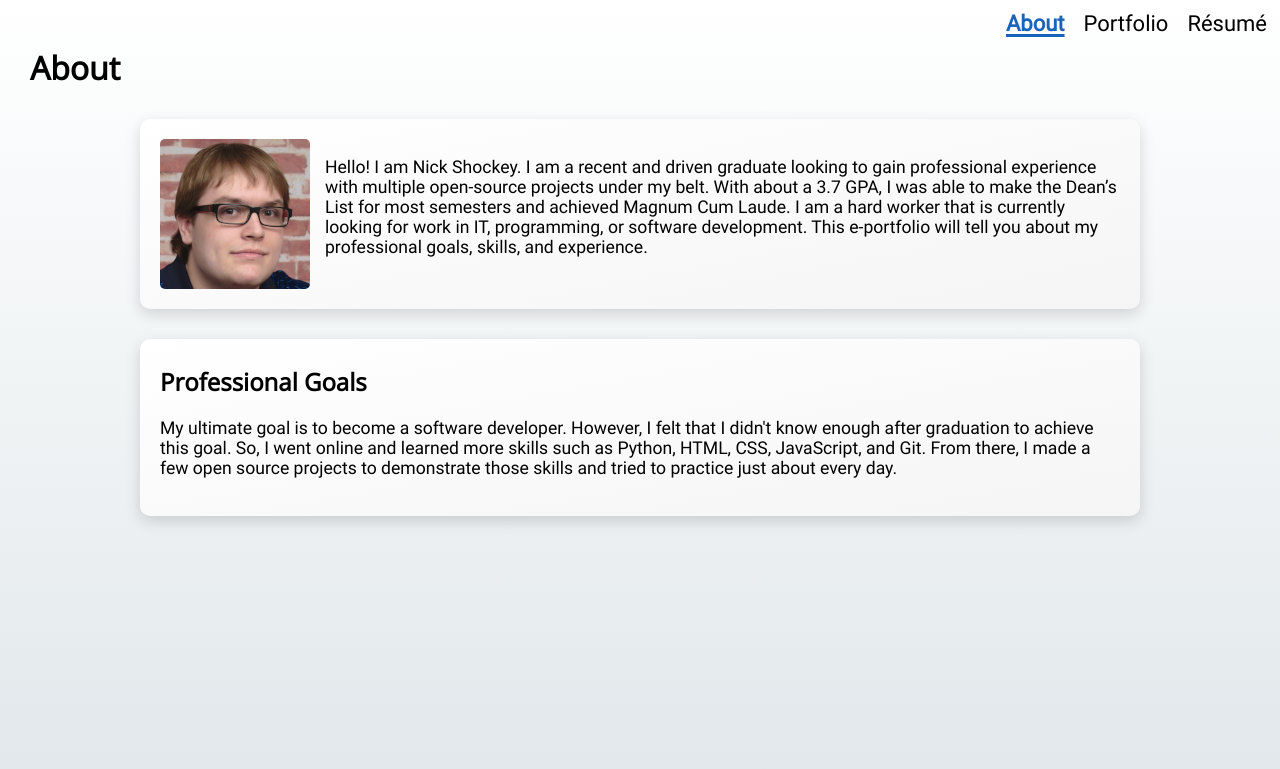
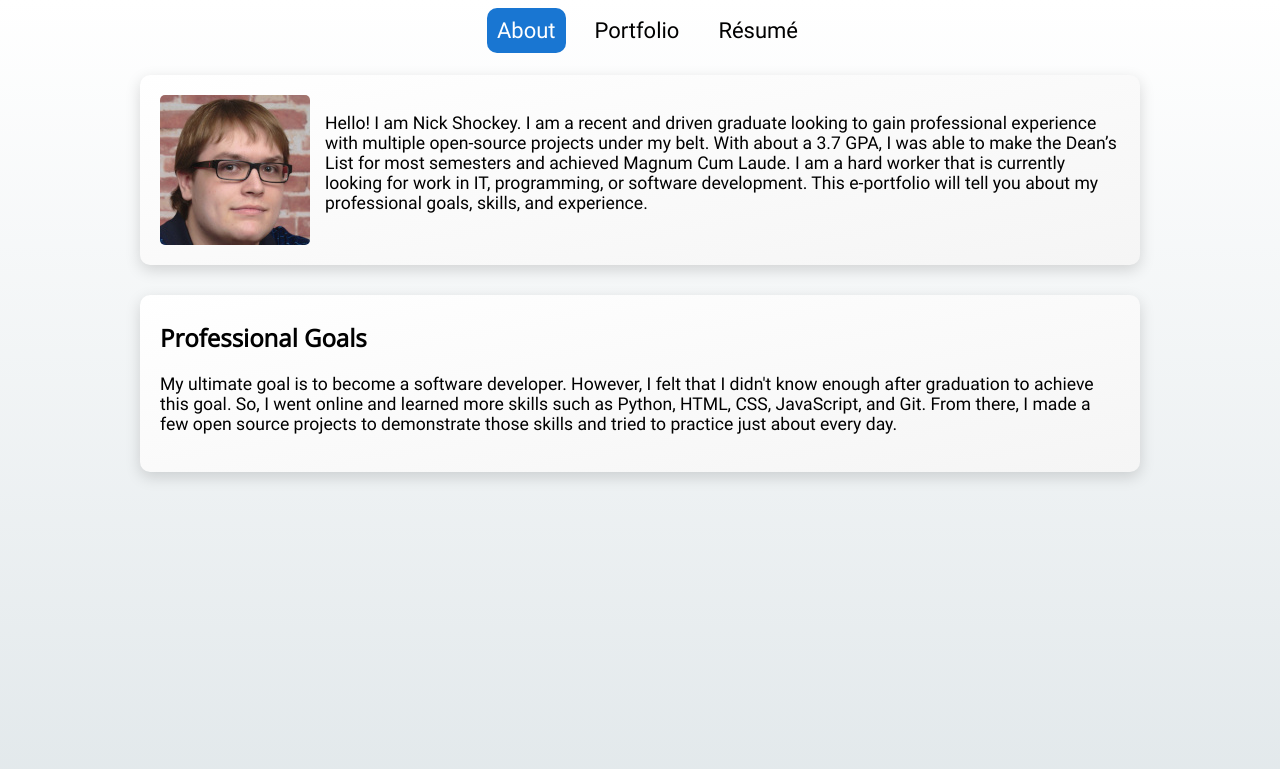
Before and after one commit to njs-guy/njshockey-portfolio, a plain HTML site: page index.html in a window 1280 px wide. Shown: the top 769 px of the page. Drawn offline with Linux system fonts and the light colour scheme.

Commit message:
Implemented a pill style navbar

```diff
--- a/index.html
+++ b/index.html
@@ -17,7 +17,6 @@
 
     <!-- Main content -->
     <div class="main-content">
-        <h1>About</h1>
         <div class="card clearfix">
             <img src="img/profile.jpg" class="card-img" title="Nick Shockey profile picture" alt="Nick Shockey profile picture">
             <p>Hello! I am Nick Shockey. I am a recent and driven graduate looking to gain professional experience with multiple open-source projects under my belt. With about a 3.7 GPA, I was able to make the Dean’s List for most semesters and achieved Magnum Cum Laude. I am a hard worker that is currently looking for work in IT, programming, or software development. This e-portfolio will tell you about my professional goals, skills, and experience.</p>
--- a/style.css
+++ b/style.css
@@ -97,9 +97,9 @@ footer {
 }
 
 .navbar {
-    padding-top: 3px;
+    padding-top: 10px;
     padding-bottom: 2px;
-    text-align: right;
+    text-align: center;
     margin: 8px;
 }
 
@@ -109,24 +109,19 @@ footer {
     text-align: center;
     text-decoration: none;
     cursor: pointer;
-    margin-left: 5px;
-    border-radius: 10px 10px 0px 0px;
-    padding: 5px;
+    margin-left: clamp(10px, 15px, 40px);
+    border-radius: 10px;
+    padding: 10px;
 }
 
 .nav-link:hover:not(#current-page) {
-    text-decoration: underline;
-    text-decoration-thickness: 3px;
-    text-underline-offset: 3px;
-    transition: 0.3s;
+    background-color: #BBDEFB;
+    transition: 0.5s;
 }
 
 #current-page {
-    color: #1964BA;
-    font-weight: bold;
-    text-decoration: underline;
-    text-decoration-thickness: 3px;
-    text-underline-offset: 3px;
+    color: white;
+    background-color: #1976D2;
 }
 
 .icon {
```
Also changed, not shown: portfolio.html (+0 -2 lines), resume.html (+0 -1 lines).
